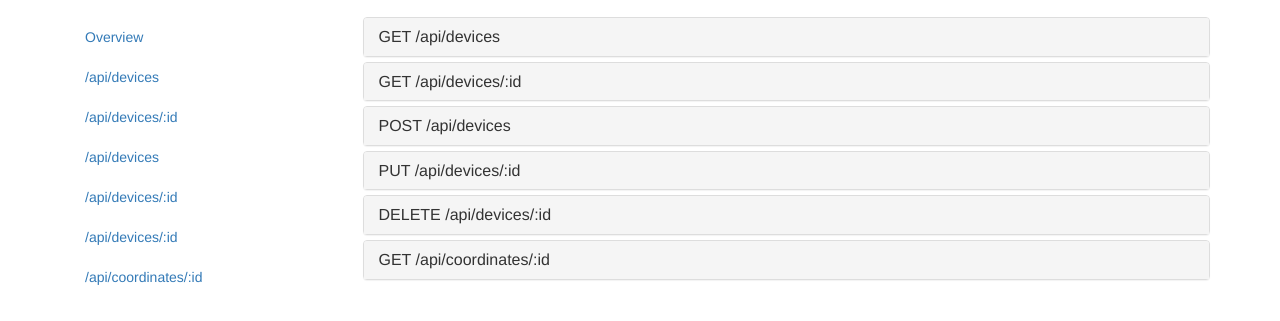
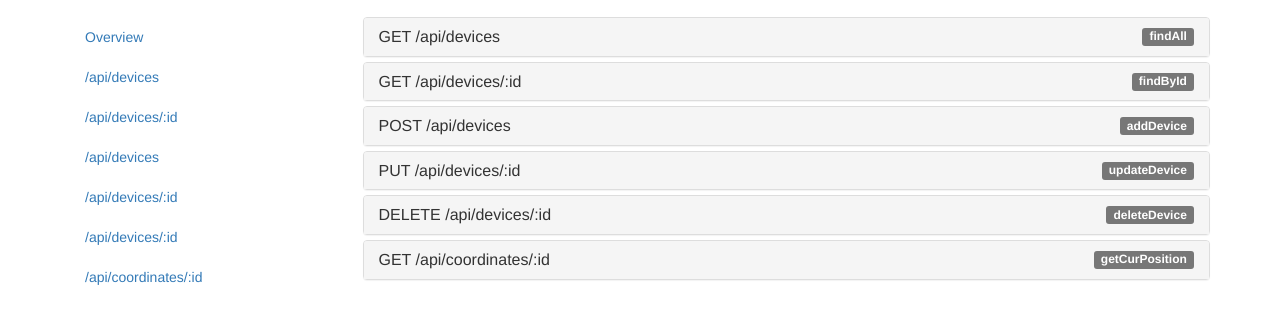
Before and after one commit to glegrain/gps-tracker, a website: page doc/index.html in a window 1280 px wide. Shown: the part 53-374 px from the top of the page. Drawn offline with nearby package versions, Linux system fonts and the light colour scheme.

Commit message:
Updated documentation

```diff
--- a/doc/index.html
+++ b/doc/index.html
@@ -82,6 +82,7 @@ body {
         <a data-toggle="collapse" data-parent="#accordion" href="#findAll">
           GET /api/devices
         </a>
+        <span class="label label-default pull-right">findAll</span>
       </h4>
     </div>
     <div id="findAll" class="panel-collapse collapse">
@@ -136,6 +137,7 @@ body {
         <a data-toggle="collapse" data-parent="#accordion" href="#findById">
           GET /api/devices/:id
         </a>
+        <span class="label label-default pull-right">findById</span>
       </h4>
     </div>
     <div id="findById" class="panel-collapse collapse">
@@ -179,6 +181,7 @@ body {
         <a data-toggle="collapse" data-parent="#accordion" href="#addDevice">
           POST /api/devices
         </a>
+        <span class="label label-default pull-right">addDevice</span>
       </h4>
     </div>
     <div id="addDevice" class="panel-collapse collapse">
@@ -198,6 +201,7 @@ body {
         <a data-toggle="collapse" data-parent="#accordion" href="#updateDevice">
           PUT /api/devices/:id
         </a>
+        <span class="label label-default pull-right">updateDevice</span>
       </h4>
     </div>
     <div id="updateDevice" class="panel-collapse collapse">
@@ -219,6 +223,7 @@ body {
         <a data-toggle="collapse" data-parent="#accordion" href="#deleteDevice">
           DELETE /api/devices/:id
         </a>
+        <span class="label label-default pull-right">deleteDevice</span>
       </h4>
     </div>
     <div id="deleteDevice" class="panel-collapse collapse">
@@ -240,6 +245,7 @@ body {
         <a data-toggle="collapse" data-parent="#accordion" href="#getCurPosition">
           GET /api/coordinates/:id
         </a>
+        <span class="label label-default pull-right">getCurPosition</span>
       </h4>
     </div>
     <div id="getCurPosition" class="panel-collapse collapse">
```
